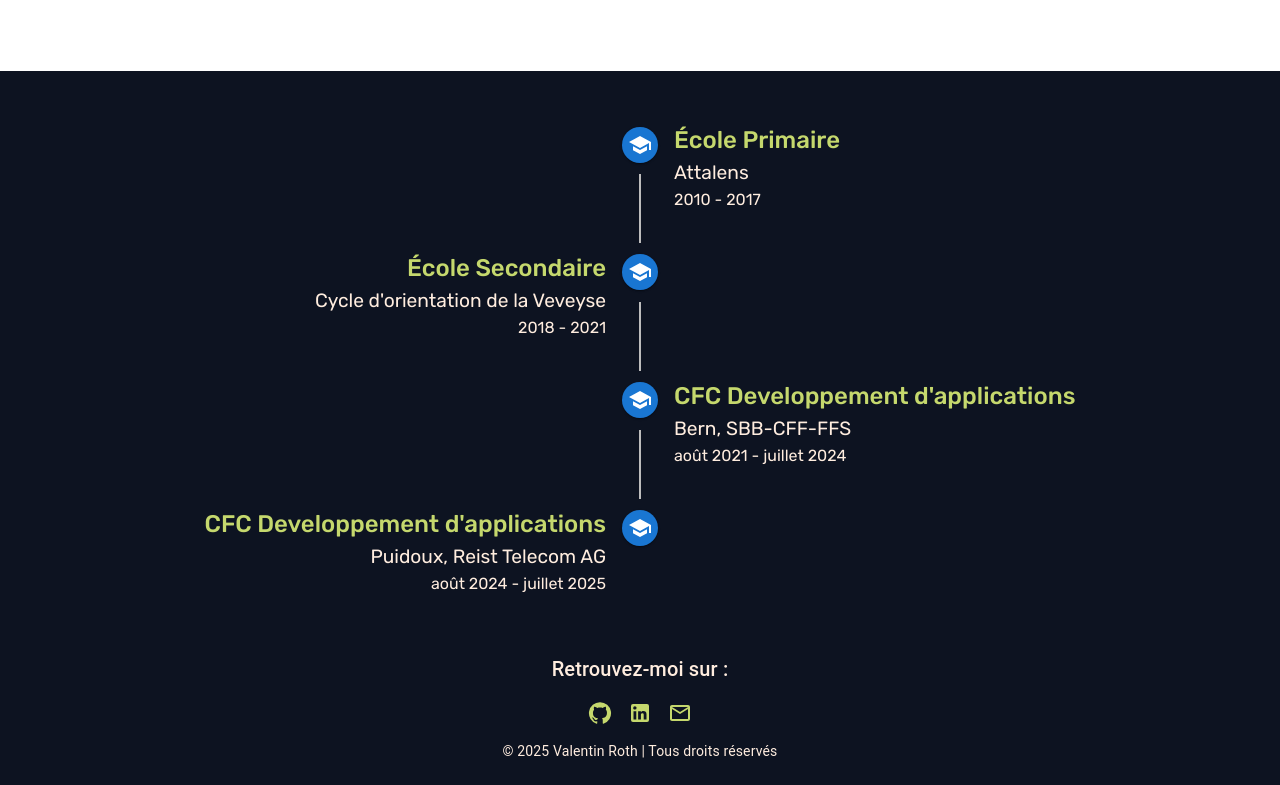
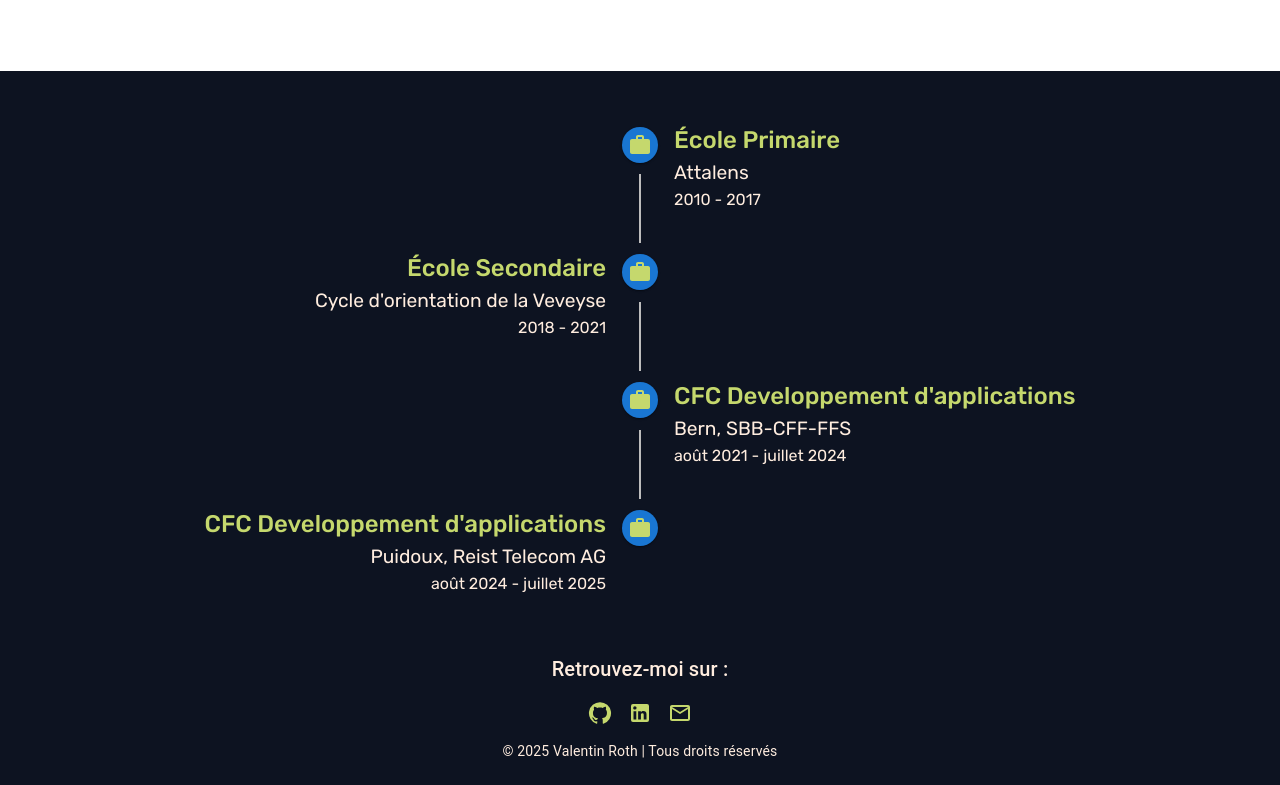
Before and after one commit to ElMonkito/portfolio, a React (Create React App) app: page / in a window 1280 px wide. Shown: the part 1336-2121 px from the top of the page. Built offline with nearby package versions, Linux system fonts and the light colour scheme.

Commit message:
change parcours icon

```diff
--- a/src/components/parcours.jsx
+++ b/src/components/parcours.jsx
@@ -1,6 +1,6 @@
 import React from "react";
 import {Timeline, TimelineItem, TimelineSeparator, TimelineConnector, TimelineContent, TimelineDot} from "@mui/lab";
-import {School} from "@mui/icons-material";
+import WorkIcon from '@mui/icons-material/Work';
 import Typography from "@mui/material/Typography";
 import Box from "@mui/material/Box";
 import {createTheme, ThemeProvider} from "@mui/material";
@@ -35,7 +35,7 @@ export default function EducationTimeline() {
                         <TimelineItem key={index}>
                             <TimelineSeparator>
                                 <TimelineDot color="primary">
-                                    <School/>
+                                    <WorkIcon sx={{ color: "#C5D86D"}}/>
                                 </TimelineDot>
                                 {index < educationStages.length - 1 && <TimelineConnector sx={{ height: {xs: "100px", md: "180px"} }}/>}
                             </TimelineSeparator>
```
